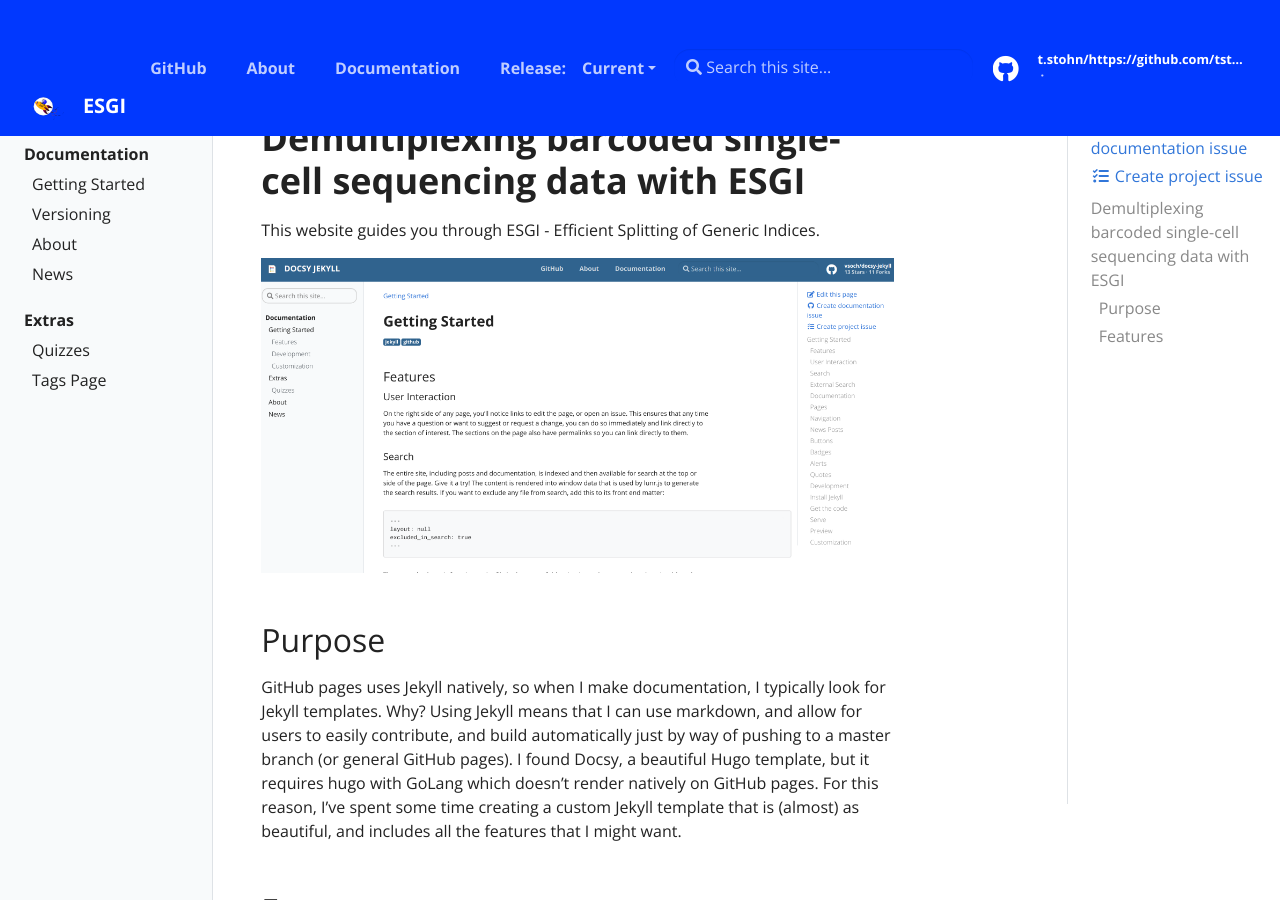
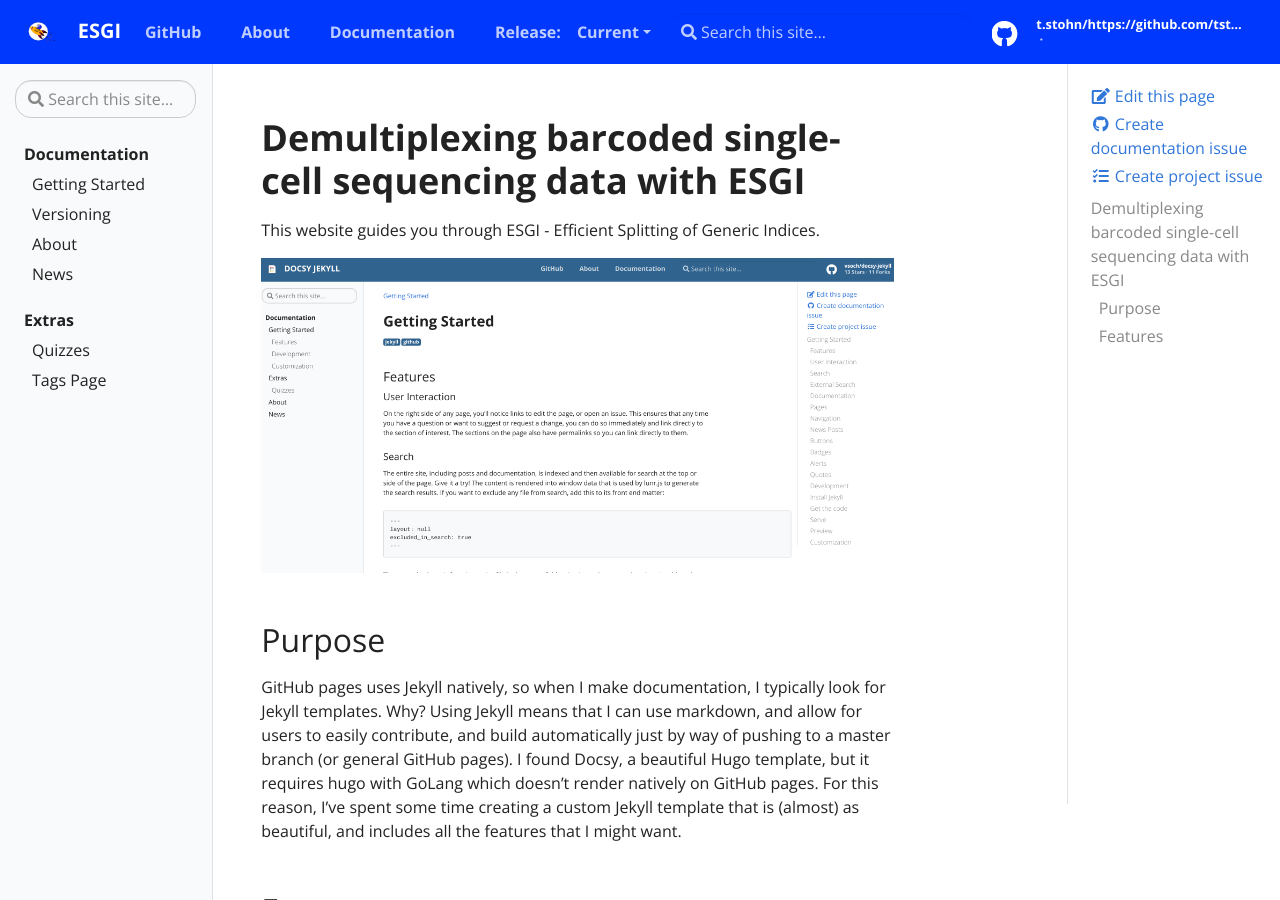
Before and after one commit to tstohn/ESGI.documentation, a Jekyll site: the page built from pages/index.md, in a window 1280 px wide and 900 px high. Built offline with Jekyll 4.4.1, drawn with Linux system fonts in a browser that asks for light colours.

Commit message:
Update header.html

```diff
--- a/_includes/header.html
+++ b/_includes/header.html
@@ -1,7 +1,7 @@
 <header>
         <nav class="js-navbar-scroll navbar navbar-expand navbar-dark flex-column flex-md-row td-navbar">
         <a class="navbar-brand" href="{{ site.baseurl }}/">
-            <span class="navbar-logo" style="height: 100px; width: auto; display: inline-block;"></span>{% include SYMBOL.svg %}<span class="text-uppercase font-weight-bold">{{ site.title }}</span>
+            <span class="navbar-logo"></span>{% include SYMBOL.svg %}<span class="text-uppercase font-weight-bold">{{ site.title }}</span>
 	</a>
 	<div class="td-navbar-nav-scroll ml-md-auto" id="main_navbar">
 		<ul class="navbar-nav mt-2 mt-lg-0">{% if site.repo %}
```
